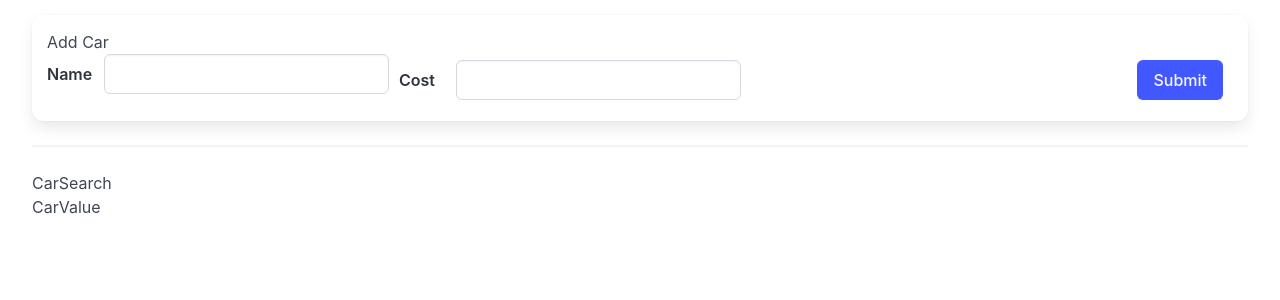
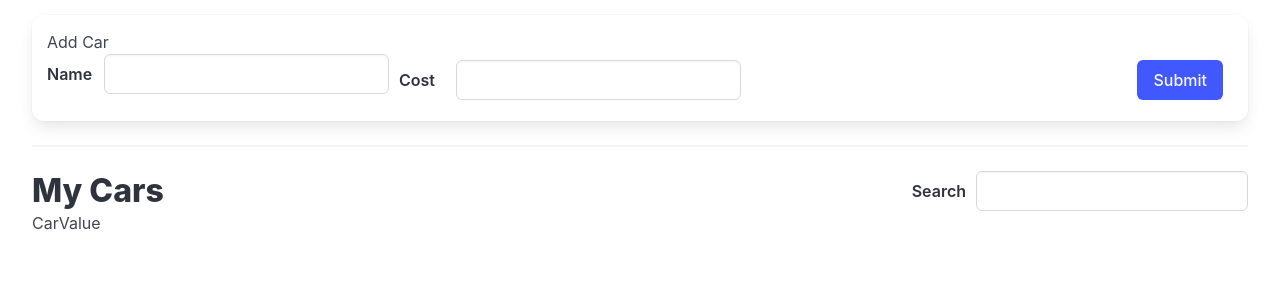
Before and after one commit to AngelIpina12/redux-toolkit, a React (Vite) app in the folder cars/: page / in a window 1280 px wide. Shown: the top 300 px of the page. Built offline with nearby package versions, Linux system fonts and the light colour scheme.

Commit message:
Add handle for change on searchTerm state in CarSearch component

```diff
--- a/cars/src/components/CarForm.js
+++ b/cars/src/components/CarForm.js
@@ -4,12 +4,8 @@
 
 export const CarForm = () => {
   const dispatch = useDispatch();
-  const { name, cost } = useSelector((state) => {
-    return {
-      name: state.form.name,
-      cost: state.form.cost,
-    };
-  });
+  const name = useSelector((state) => state.form.name );
+  const cost = useSelector((state) => state.form.cost );
 
   const handleNameChange = (event) => {
     dispatch(changeName(event.target.value));
--- a/cars/src/components/CarList.js
+++ b/cars/src/components/CarList.js
@@ -1,10 +1,19 @@
 import React from 'react'
 import { useSelector, useDispatch } from 'react-redux'
 import { removeCar } from '../store'
+import { createSelector } from '@reduxjs/toolkit';
+
+const memoizedCars = createSelector(
+  [(state) => state.car.cars, (state) => state.car.searchTerm],
+  (cars, searchTerm) =>
+    cars.filter((car) =>
+      car.name.toLowerCase().includes(searchTerm.toLowerCase())
+    )
+);
 
 export const CarList = () => {
   const dispatch = useDispatch();
-  const cars = useSelector((state) => state.car.cars);
+  const cars = useSelector(memoizedCars);
   const handleCarDelete = (car) => dispatch(removeCar(car.id));
 
   const renderedCars = cars.map((car) => {
--- a/cars/src/components/CarSearch.js
+++ b/cars/src/components/CarSearch.js
@@ -1,7 +1,19 @@
 import React from 'react'
+import { useDispatch, useSelector } from 'react-redux'
+import { changeSearchTerm } from '../store'
 
 export const CarSearch = () => {
+  const dispatch = useDispatch();
+  const searchTerm = useSelector((state) => state.car.searchTerm);
+  const handleSearchTermChange = (event) => dispatch(changeSearchTerm(event.target.value));
+
   return (
-    <div>CarSearch</div>
+    <div className='list-header'>
+      <h3 className='title is-3'>My Cars</h3>
+      <div className='search field is-horizontal'>
+        <label className='label'>Search</label>
+        <input className='input' value={searchTerm} onChange={handleSearchTermChange} />
+      </div>
+    </div>
   )
 }
```
